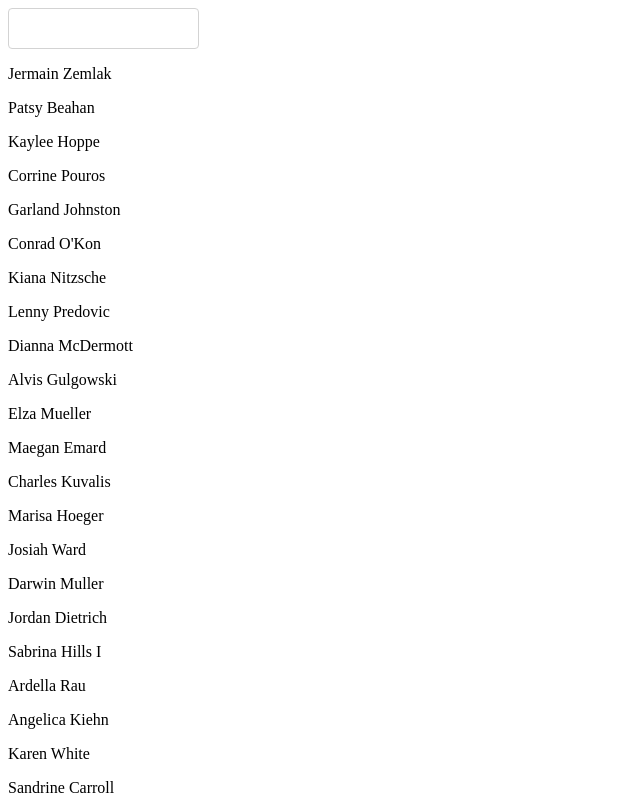
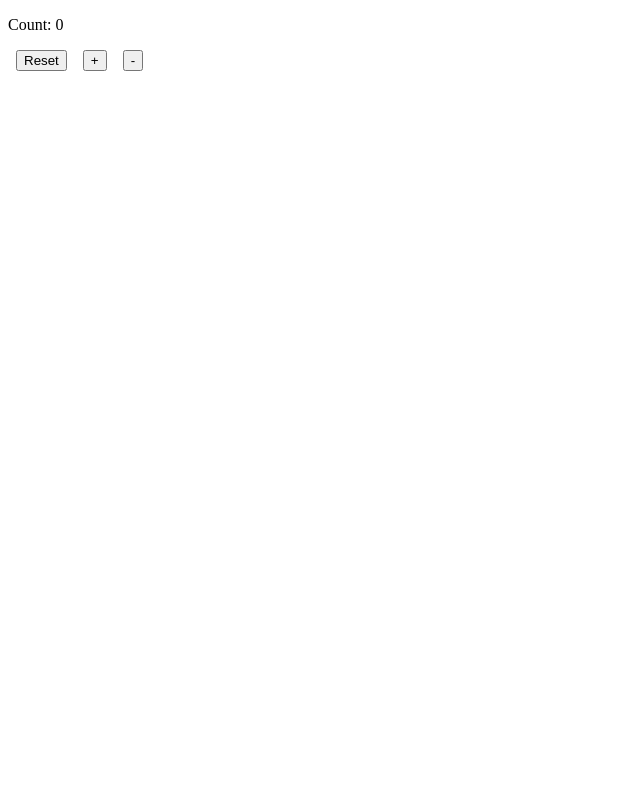
Before and after one commit to mauroreisvieira/react-explore-experimental, a React (Vite) app: page / in a window 1280 px wide. Shown: the top 800 px of the page, without its empty margins (0-640 px from the left). Built offline with nearby package versions, Linux system fonts and the light colour scheme.

Commit message:
chore: add demo with useReducer

```diff
--- a/src/main.tsx
+++ b/src/main.tsx
@@ -1,10 +1,17 @@
 import * as React from 'react';
 import ReactDOM from 'react-dom';
-import { List } from './features/List';
+// import { List } from './useTransition/List';
+import { App } from './useReducer';
 
 import './main.css';
+
+const Main = (): React.ReactElement => (
+    <>
+        <App />
+    </>
+)
 
 const rootElement = document.getElementById('root');
 if (!rootElement) throw new Error('Failed to find the root element');
 const root = ReactDOM.createRoot(rootElement);
-root.render(<List />);
+root.render(<Main />);
--- /dev/null
+++ b/src/useReducer/index.tsx
@@ -0,0 +1,36 @@
+import React from "react";
+import { Button } from '../components/Button';
+
+type Action = {
+    type: 'reset' | 'decrement' | 'increment';
+};
+
+type State = {
+  count: number;
+}
+
+const reducer = (state: State, action: Action) => {
+    switch (action.type) {
+        case 'reset':
+            return { count: 0 };
+        case 'increment':
+            return { count: state.count + 1 };
+        case 'decrement':
+            return { count: state.count - 1 };
+        default:
+            return state;
+    }
+}
+
+export const App = (): React.ReactElement => {
+    const [state, dispatch] = React.useReducer(reducer, { count: 0 });
+    return (
+        <>
+            <p>Count: {state.count}</p>
+
+            <Button onClick={() => dispatch({ type: 'reset' })}>Reset</Button>
+            <Button onClick={() => dispatch({ type: 'increment' })}>+</Button>
+            <Button onClick={() => dispatch({ type: 'decrement' })}>-</Button>
+        </>
+    );
+}
```
Also changed, not shown: src/performance/v1/index.tsx (renamed from src/performance/v1/App.tsx), src/performance/v2/index.tsx (renamed from src/performance/v2/App.tsx), src/useTransition/index.tsx (renamed from src/features/List.tsx).
